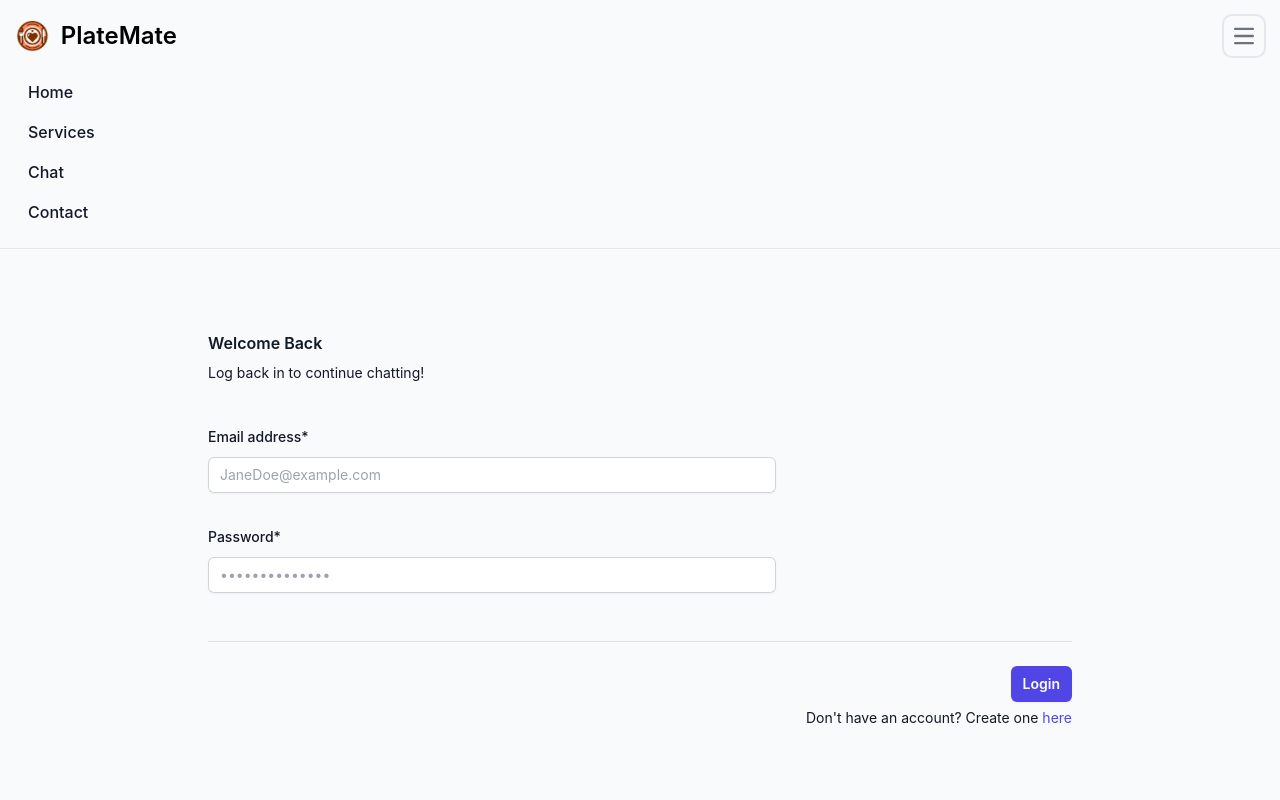
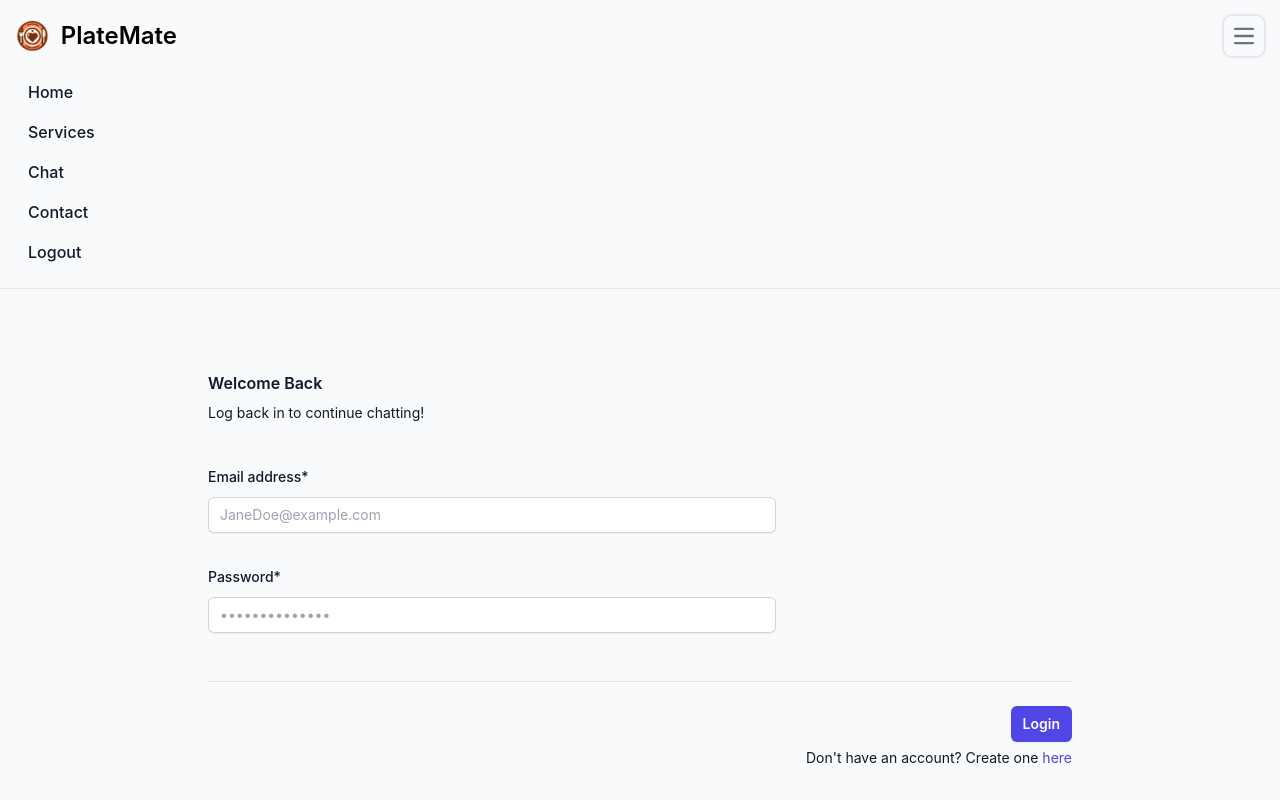
Before and after one commit to HafsaSarker/PlateMate, a React (Vite) app in the folder client/: page / in a window 1280 px wide. Both pictures are taken after a click on the button "Open main menu". Built offline with nearby package versions, Linux system fonts and the light colour scheme; no server answers; a web font is replaced by a local one.

Commit message:
add logout function and change user view on logout

```diff
--- a/client/package.json
+++ b/client/package.json
@@ -19,6 +19,7 @@
     "lodash": "^4.17.21",
     "react": "^18.2.0",
     "react-dom": "^18.2.0",
+    "react-icons": "^5.0.1",
     "react-router-dom": "^6.22.0"
   },
   "devDependencies": {
--- a/client/src/App.tsx
+++ b/client/src/App.tsx
@@ -4,15 +4,32 @@ import './App.css';
 import Login from './pages/Login';
 import Layout from './layout/Layout';
 import Home from './pages/Home';
+import { useContext, useEffect } from 'react';
+import { UserContext } from './context/UserContext';
+import { UserContextType } from './types/userContextType';
 
 function App() {
+  const { currUser, setCurrUser } = useContext(UserContext) as UserContextType;
+
+  useEffect(() => {
+    const userExist = localStorage.getItem('user');
+    if (userExist && !currUser) {
+      setCurrUser(JSON.parse(userExist));
+    }
+  }, [currUser]);
+
   return (
     <Routes>
-      <Route path="/" element={<Layout />}>
-        <Route index element={<Login />} />
-        <Route path="/register" element={<Register />} />
-        <Route path="/home" element={<Home />} />
-      </Route>
+      {currUser ? (
+        <Route path="/" element={<Layout />}>
+          <Route index element={<Home />} />
+        </Route>
+      ) : (
+        <Route path="/" element={<Layout />}>
+          <Route index element={<Login />} />
+          <Route path="/register" element={<Register />} />
+        </Route>
+      )}
     </Routes>
   );
 }
--- a/client/src/components/navbar/Navbar.tsx
+++ b/client/src/components/navbar/Navbar.tsx
@@ -1,17 +1,24 @@
-import { useState } from 'react';
+import { useContext, useState } from 'react';
 import { Link } from 'react-router-dom';
+import { UserContext } from '../../context/UserContext';
+import { UserContextType } from '../../types/userContextType';
 
 function Navbar() {
+  const { setCurrUser } = useContext(UserContext) as UserContextType;
+
+  const logout = () => {
+    localStorage.removeItem('user');
+    setCurrUser(null);
+  };
   const [showNavigation, setShowNavigation] = useState(false);
   return (
     <nav className=" border-b border-gray-200 bg-gray-50">
       <div className="max-w-screen-xl flex flex-wrap items-center justify-between mx-auto p-4">
-        <Link to="/home" className="flex items-center space-x-3 rtl:space-x-reverse">
-          <img
-            src={"/logo.png"}
-            className="h-8"
-            alt="PlateDate Logo"
-          />
+        <Link
+          to="/home"
+          className="flex items-center space-x-3 rtl:space-x-reverse"
+        >
+          <img src={'/logo.png'} className="h-8" alt="PlateDate Logo" />
           <span className="self-center text-2xl font-semibold whitespace-nowrap ">
             PlateMate
           </span>
@@ -41,6 +48,7 @@ function Navbar() {
             />
           </svg>
         </button>
+
         {showNavigation && (
           <div className="w-full" id="navbar-hamburger">
             <ul className="flex flex-col font-medium mt-4 rounded-lg bg-gray-50 ">
@@ -72,10 +80,16 @@ function Navbar() {
               <li>
                 <Link
                   to="/contact"
-                  className="block py-2 px-3 text-gray-900 rounded hover:bg-gray-100 "
+                  className="block py-2 px-3 text-gray-900 rounded hover:bg-gray-100"
                 >
                   Contact
                 </Link>
+              </li>
+              <li
+                className="block py-2 px-3 text-gray-900 rounded hover:bg-gray-100 cursor-pointer"
+                onClick={logout}
+              >
+                Logout
               </li>
             </ul>
           </div>
--- a/client/src/pages/Home.tsx
+++ b/client/src/pages/Home.tsx
@@ -12,8 +12,6 @@ const Home = () => {
     null,
   );
   const { currUser } = useContext(UserContext) as UserContextType;
-
-  console.log(currUser);
 
   return (
     <div className="h-full w-full flex items-center pb-11 justify-between overflow-hidden ">
@@ -30,7 +28,9 @@ const Home = () => {
         </section>
       ) : (
         <div className="flex flex-col items-center h-full py-11 px-11 justify-center w-fit">
-          <h2>Click on a restaurant to view details</h2>
+          <h2 className="text-center">
+            Click on a restaurant to view details, {currUser?.profile.firstName}
+          </h2>
           <img src="interaction.png" width={50} />
         </div>
       )}
--- a/client/src/pages/Login.tsx
+++ b/client/src/pages/Login.tsx
@@ -36,7 +36,7 @@ function Login() {
         localStorage.setItem('user', JSON.stringify(res.data));
       }
       // go to home
-      navigate('/home');
+      navigate('/');
     } catch (error) {
       console.log(error);
     }
--- a/client/src/pages/Register.tsx
+++ b/client/src/pages/Register.tsx
@@ -91,7 +91,7 @@ export default function Register() {
         localStorage.setItem('user', JSON.stringify(res.data));
       }
       // go to home
-      navigate('/home');
+      navigate('/');
     } catch (error) {
       console.log(error);
     }
```
Also changed, not shown: 1 other file (tests, documents, lock files or other folders).
